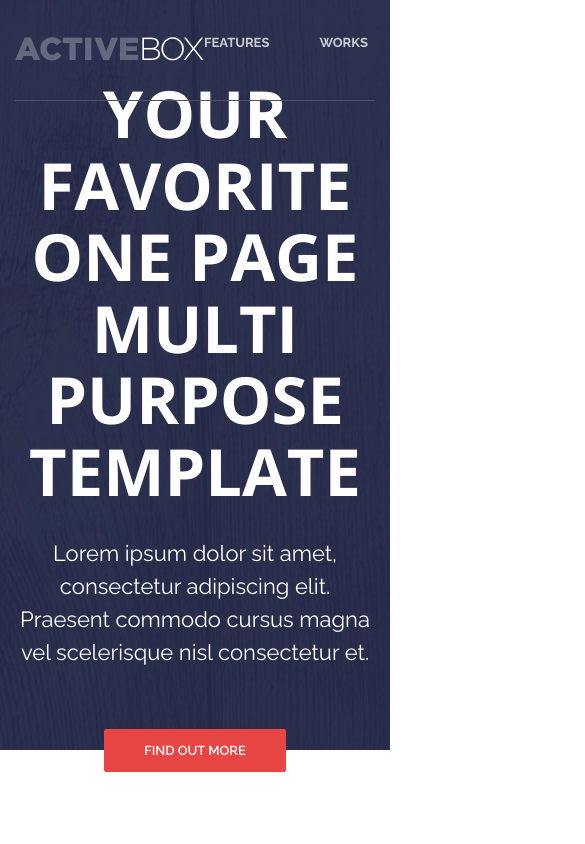
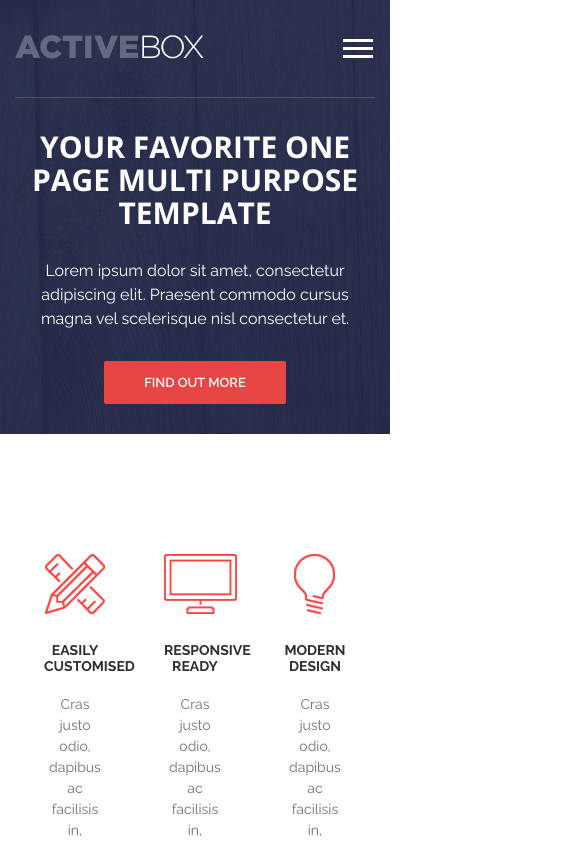
Before and after one commit to Shosetsu01/HTML_CSS, a plain HTML site: page ActiveBox/index.html in a window 390 px wide. Shown: the top 844 px of the page, 585 px wide, since content can reach past the window. Drawn offline with nearby package versions, Linux system fonts and the light colour scheme.

Commit message:
ActiveBox 5

```diff
--- a/ActiveBox/index.html
+++ b/ActiveBox/index.html
@@ -5,6 +5,7 @@
     <link rel="preconnect" href="https://fonts.gstatic.com">
     <link href="https://fonts.googleapis.com/css2?family=Cardo:ital@1&family=Open+Sans:wght@400;700&family=Raleway:ital,wght@0,400;0,600;0,700;1,300&display=swap" rel="stylesheet">
     <link rel="stylesheet" href="style.css">
+    <meta name="viewport" content="width=device-width, initial-scale=1">
     <title>ActiveBox</title>
 </head>
 <body>
@@ -51,9 +52,11 @@
 <header class="header">
     <div class="container">
         <div class="header__inner">
+
             <div class="header__logo">
                 <img src="img/activebox-logo.png" alt="">
             </div>
+
             <nav class="nav">
                 <a class="nav__link" href="#">Features</a>
                 <a class="nav__link" href="#">Works</a>
@@ -61,6 +64,11 @@
                 <a class="nav__link" href="#">Testimonials</a>
                 <a class="nav__link" href="#">Download</a>
             </nav>
+
+            <button class="burger" type="button">
+                <span class="burger__item">Menu</span>
+            </button>
+
         </div>
     </div>
 </header>
--- a/ActiveBox/style.css
+++ b/ActiveBox/style.css
@@ -521,3 +521,97 @@ p {
 .copyright__text span {
     color: #fff;
 }
+
+
+/* Burger
+===================*/
+
+.burger {
+    display: none;
+    padding: 10px 2px;
+
+    background: none;
+    border: 0;
+    cursor: pointer;
+}
+
+.burger__item {
+    display: block;
+    width: 30px;
+    height: 3px;
+
+    background-color: #fff;
+
+    font-size: 0;
+    color: transparent;
+
+    position: relative;
+}
+
+.burger__item::before,
+.burger__item::after {
+    content: "";
+    width: 100%;
+    height: 100%;
+
+    background-color: #fff;
+
+    position: absolute;
+    left: 0;
+    z-index: 1;
+}
+
+.burger__item::before {
+    top: -8px;
+}
+
+.burger__item::after {
+    bottom: -8px;
+}
+
+
+
+
+/* Media
+===================*/
+
+@media (max-width: 991px) {
+
+    /* Nav */
+    .nav {
+        display: none;
+    }
+
+    /* Burger */
+    .burger {
+        display: block;
+    }
+
+    /* Intro */
+    .intro__title {
+        font-size: 40px;
+    }
+
+}
+
+
+@media (max-width: 767px) {
+
+    /* Intro */
+    .intro {
+        height: auto;
+        padding-top: 130px;
+        padding-bottom: 30px;
+    }
+
+    .intro__title {
+        font-size: 30px;
+    }
+
+    .intro__subtitle {
+        margin-bottom: 30px;
+
+        font-size: 16px;
+    }
+
+}
```
